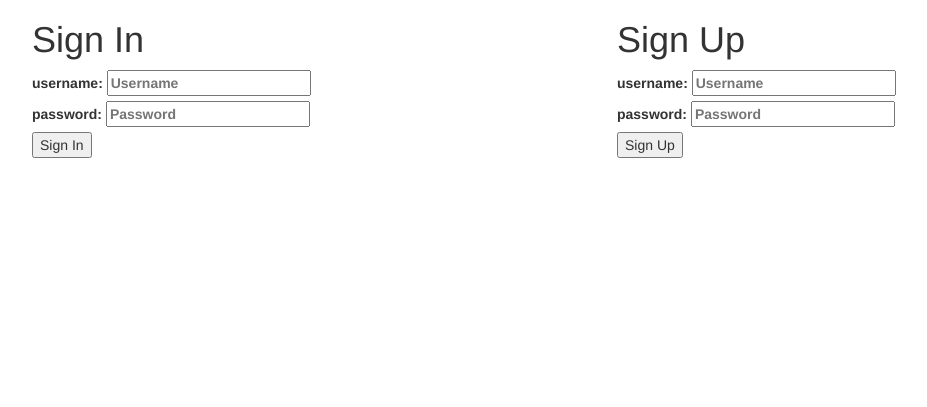
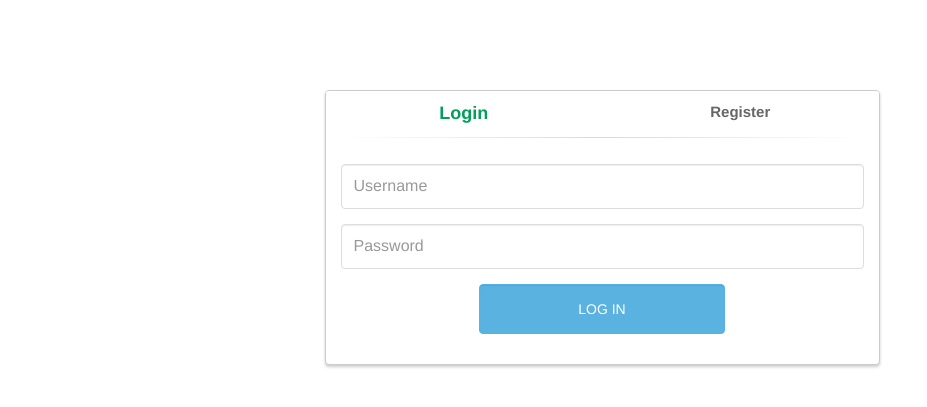
Before and after one commit to jeffm24/CS546-Final, a Node server app: page / in a window 1280 px wide. Shown: the top 407 px of the page, without its empty margins (38-965 px from the left). Run offline with Node 20, Linux system fonts and the light colour scheme; some libraries are stand-ins or nearby versions.

Commit message:
Styled login page and added confirm password field for registration.

```diff
--- a/data.js
+++ b/data.js
@@ -28,13 +28,15 @@ MongoClient.connect(fullMongoUrl)
         var usersCollection = db.collection("users");
 
         // Adds a new user if one does not already exist with the given username
-        exports.addUser = function (username, password) {
+        exports.addUser = function (username, password, confirm) {
 
             // Error checking
             if (!username || !password) {
                 return Promise.reject("You must provide both a username and password.");
             } else if (typeof username !== 'string' || typeof password !== 'string') {
                 return Promise.reject("Arguments not correct type.");
+            } else if (password !== confirm) {
+                return Promise.reject("Please make sure your passwords match.");
             }
 
             return usersCollection.find({"username": username}).limit(1).toArray().then(function(listOfUsers) {
--- a/server.js
+++ b/server.js
@@ -137,12 +137,12 @@ app.post("/signout", function(request, response) {
 });
 
 // Route for signing a user up
-app.post("/signup", function(request, response) {
+app.post("/register", function(request, response) {
 
     // Only run addUser function if the user is not currently logged in
     if (!response.locals.user) {
 
-        userData.addUser(request.body.username, request.body.password).then(function(val) {
+        userData.addUser(request.body.username, request.body.password, request.body.confirm).then(function(val) {
             response.json({status: request.body.username + " successfully added. Please try logging in."});
         }, function(errorMessage) {
             response.status(500).json({ error: errorMessage });
--- /dev/null
+++ b/static/css/styles.css
@@ -0,0 +1,99 @@
+body {
+    padding-top: 90px;
+}
+.panel-login {
+	border-color: #ccc;
+	-webkit-box-shadow: 0px 2px 3px 0px rgba(0,0,0,0.2);
+	-moz-box-shadow: 0px 2px 3px 0px rgba(0,0,0,0.2);
+	box-shadow: 0px 2px 3px 0px rgba(0,0,0,0.2);
+}
+.panel-login>.panel-heading {
+	color: #00415d;
+	background-color: #fff;
+	border-color: #fff;
+	text-align:center;
+}
+.panel-login>.panel-heading a{
+	text-decoration: none;
+	color: #666;
+	font-weight: bold;
+	font-size: 15px;
+	-webkit-transition: all 0.1s linear;
+	-moz-transition: all 0.1s linear;
+	transition: all 0.1s linear;
+}
+.panel-login>.panel-heading a.active{
+	color: #029f5b;
+	font-size: 18px;
+}
+.panel-login>.panel-heading hr{
+	margin-top: 10px;
+	margin-bottom: 0px;
+	clear: both;
+	border: 0;
+	height: 1px;
+	background-image: -webkit-linear-gradient(left,rgba(0, 0, 0, 0),rgba(0, 0, 0, 0.15),rgba(0, 0, 0, 0));
+	background-image: -moz-linear-gradient(left,rgba(0,0,0,0),rgba(0,0,0,0.15),rgba(0,0,0,0));
+	background-image: -ms-linear-gradient(left,rgba(0,0,0,0),rgba(0,0,0,0.15),rgba(0,0,0,0));
+	background-image: -o-linear-gradient(left,rgba(0,0,0,0),rgba(0,0,0,0.15),rgba(0,0,0,0));
+}
+.panel-login input[type="text"],.panel-login input[type="email"],.panel-login input[type="password"] {
+	height: 45px;
+	border: 1px solid #ddd;
+	font-size: 16px;
+	-webkit-transition: all 0.1s linear;
+	-moz-transition: all 0.1s linear;
+	transition: all 0.1s linear;
+}
+.panel-login input:hover,
+.panel-login input:focus {
+	outline:none;
+	-webkit-box-shadow: none;
+	-moz-box-shadow: none;
+	box-shadow: none;
+	border-color: #ccc;
+}
+.btn-login {
+	background-color: #59B2E0;
+	outline: none;
+	color: #fff;
+	font-size: 14px;
+	height: auto;
+	font-weight: normal;
+	padding: 14px 0;
+	text-transform: uppercase;
+	border-color: #59B2E6;
+}
+.btn-login:hover,
+.btn-login:focus {
+	color: #fff;
+	background-color: #53A3CD;
+	border-color: #53A3CD;
+}
+.forgot-password {
+	text-decoration: underline;
+	color: #888;
+}
+.forgot-password:hover,
+.forgot-password:focus {
+	text-decoration: underline;
+	color: #666;
+}
+
+.btn-register {
+	background-color: #1CB94E;
+	outline: none;
+	color: #fff;
+	font-size: 14px;
+	height: auto;
+	font-weight: normal;
+	padding: 14px 0;
+	text-transform: uppercase;
+	border-color: #1CB94A;
+}
+.btn-register:hover,
+.btn-register:focus {
+	color: #fff;
+	background-color: #1CA347;
+	border-color: #1CA347;
+}
--- a/views/pages/signInUp.ejs
+++ b/views/pages/signInUp.ejs
@@ -8,25 +8,59 @@
 <body>
     <div class="container">
     	<div class="row">
-            <div class="col-md-6">
-                <h1>Sign In</h1>
-                <form id="signInForm">
-                    <label>username: <input name="username" placeholder="Username" type="text"></label>
-                    <br />
-                    <label>password: <input name="password" placeholder="Password" type="password"></label>
-                    <br />
-                    <input type="submit" value="Sign In">
+			<div class="col-md-6 col-md-offset-3">
+				<div class="panel panel-login">
+					<div class="panel-heading">
+						<div class="row">
+							<div class="col-xs-6">
+								<a href="#" class="active" id="login-form-link">Login</a>
+							</div>
+							<div class="col-xs-6">
+								<a href="#" id="register-form-link">Register</a>
+							</div>
+						</div>
+						<hr>
+					</div>
+					<div class="panel-body">
+						<div class="row">
+							<div class="col-lg-12">
+								<form id="login-form" style="display: block;">
+									<div class="form-group">
+										<input type="text" name="username" id="username" tabindex="1" class="form-control" placeholder="Username" value="">
+									</div>
+									<div class="form-group">
+										<input type="password" name="password" id="password" tabindex="2" class="form-control" placeholder="Password">
+									</div>
+									<div class="form-group">
+										<div class="row">
+											<div class="col-sm-6 col-sm-offset-3">
+												<input type="submit" name="login-submit" id="login-submit" tabindex="4" class="form-control btn btn-login" value="Log In">
+											</div>
+										</div>
+									</div>
+								</form>
+								<form id="register-form" style="display: none;">
+									<div class="form-group">
+										<input type="text" name="username" id="username" tabindex="1" class="form-control" placeholder="Username" value="">
+									</div>
+									<div class="form-group">
+										<input type="password" name="password" id="password" tabindex="2" class="form-control" placeholder="Password">
+									</div>
+									<div class="form-group">
+										<input type="password" name="confirm-password" id="confirm-password" tabindex="2" class="form-control" placeholder="Confirm Password">
+									</div>
+									<div class="form-group">
+										<div class="row">
+											<div class="col-sm-6 col-sm-offset-3">
+												<input type="submit" name="register-submit" id="register-submit" tabindex="4" class="form-control btn btn-register" value="Register Now">
+											</div>
+										</div>
+									</div>
 								</form>
 							</div>
-            <div class="col-md-6">
-                <h1>Sign Up</h1>
-                <form id="signUpForm">
-                    <label>username: <input name="username" placeholder="Username" type="text"></label>
-                    <br />
-                    <label>password: <input name="password" placeholder="Password" type="password"></label>
-                    <br />
-                    <input type="submit" value="Sign Up">
-                </form>
+						</div>
+					</div>
+				</div>
 			</div>
 		</div>
 	</div>
@@ -34,14 +68,14 @@
     <% include ../partials/scripts %>
 
     <script>
-        $('#signInForm').on('submit', function(e) {
+        $('#login-form').on('submit', function(e) {
 
             $.ajax({
                 url: '/signin',
                 type: 'POST',
                 data: {
-                    'username': $('#signInForm input[name="username"]').val(),
-                    'password': $('#signInForm input[name="password"]').val()
+                    'username': $('#login-form input[name="username"]').val(),
+                    'password': $('#login-form input[name="password"]').val()
                 },
                 success: function(data) {
                     location.reload();
@@ -54,17 +88,25 @@
             return false;
         });
 
-        $('#signUpForm').on('submit', function() {
-
+        $('#register-form').on('submit', function() {
             $.ajax({
-                url: '/signup',
+                url: '/register',
                 type: 'POST',
                 data: {
-                    'username': $('#signUpForm input[name="username"]').val(),
-                    'password': $('#signUpForm input[name="password"]').val()
+                    'username': $('#register-form input[name="username"]').val(),
+                    'password': $('#register-form input[name="password"]').val(),
+                    'confirm': $('#register-form input[name="confirm-password"]').val()
                 },
                 success: function(data) {
                     alert(JSON.stringify(data));
+
+                    // Clear out fields
+                    $('#register-form input[name="username"]').val('');
+                    $('#register-form input[name="password"]').val('');
+                    $('#register-form input[name="confirm-password"]').val('');
+
+                    // Switch to login panel
+                    $('#login-form-link').click();
                 },
                 error: function(xhr, status, error) {
                     alert(xhr.responseText + ' (' + xhr.status + ')');
@@ -73,6 +115,25 @@
 
             return false;
         });
+
+        $(function() {
+
+            $('#login-form-link').click(function(e) {
+                $("#login-form").delay(100).fadeIn(100);
+                $("#register-form").fadeOut(100);
+                $('#register-form-link').removeClass('active');
+                $(this).addClass('active');
+                e.preventDefault();
+            });
+        	$('#register-form-link').click(function(e) {
+        		$("#register-form").delay(100).fadeIn(100);
+         		$("#login-form").fadeOut(100);
+        		$('#login-form-link').removeClass('active');
+        		$(this).addClass('active');
+        		e.preventDefault();
+        	});
+
+        });
     </script>
 </body>
 
--- a/views/partials/head.ejs
+++ b/views/partials/head.ejs
@@ -7,6 +7,9 @@
 <!-- Bootstrap -->
 <link href="/assets/css/bootstrap.min.css" rel="stylesheet">
 
+<!-- Custom Styling -->
+<link href="/assets/css/styles.css" rel="stylesheet">
+
 <!-- HTML5 shim and Respond.js for IE8 support of HTML5 elements and media queries -->
 <!-- WARNING: Respond.js doesn't work if you view the page via file:// -->
 <!--[if lt IE 9]>
```
Lines whose indentation alone changed are shown as unchanged.
